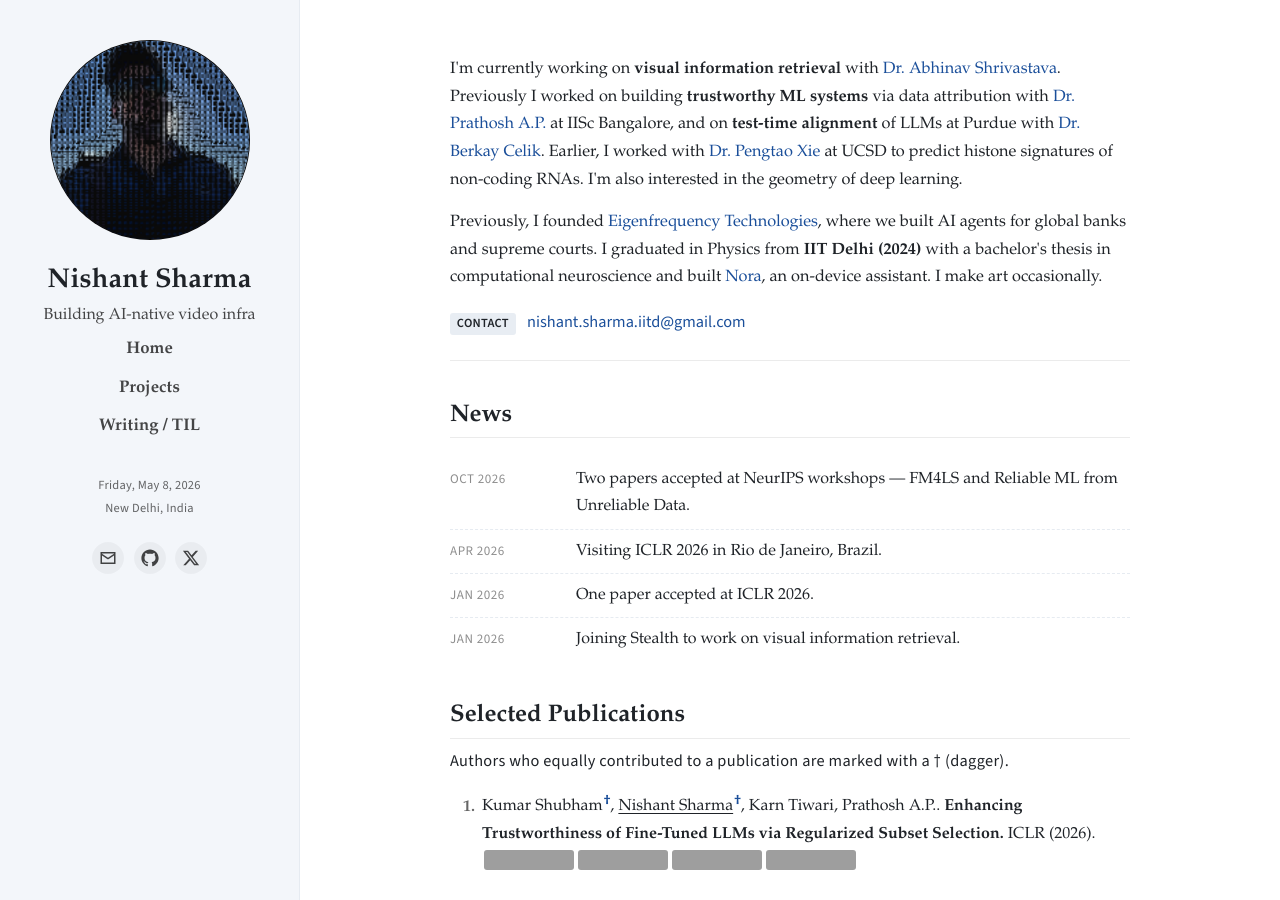
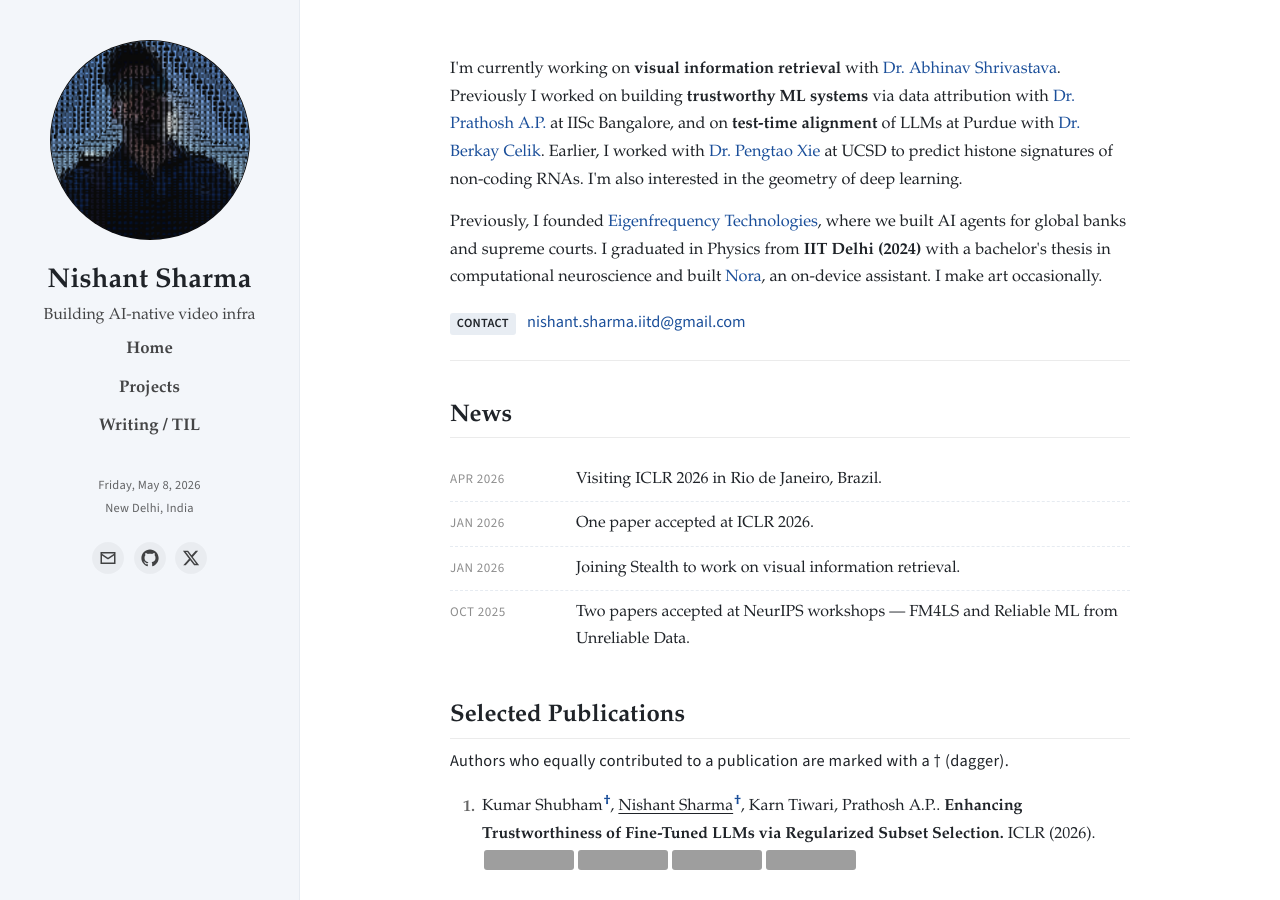
Before and after one commit to sevendaystoglory/sevendaystoglory.github.io, a Jekyll site: the page built from index.md, in a window 1280 px wide and 900 px high. Built offline with Jekyll 4.4.1, drawn with Linux system fonts in a browser that asks for light colours; some of the changed lines change nothing that is shown; grey boxes are pictures that could not be loaded.

Commit message:
fix: NeurIPS workshops were Oct 2025, not Oct 2026

```diff
--- a/_data/news.yml
+++ b/_data/news.yml
@@ -1,7 +1,4 @@
 # Newest first.
-- date: "Oct 2026"
-  text: "Two papers accepted at NeurIPS workshops — FM4LS and Reliable ML from Unreliable Data."
-
 - date: "Apr 2026"
   text: "Visiting ICLR 2026 in Rio de Janeiro, Brazil."
 
@@ -10,3 +7,6 @@
 
 - date: "Jan 2026"
   text: "Joining Stealth to work on visual information retrieval."
+
+- date: "Oct 2025"
+  text: "Two papers accepted at NeurIPS workshops — FM4LS and Reliable ML from Unreliable Data."
```
